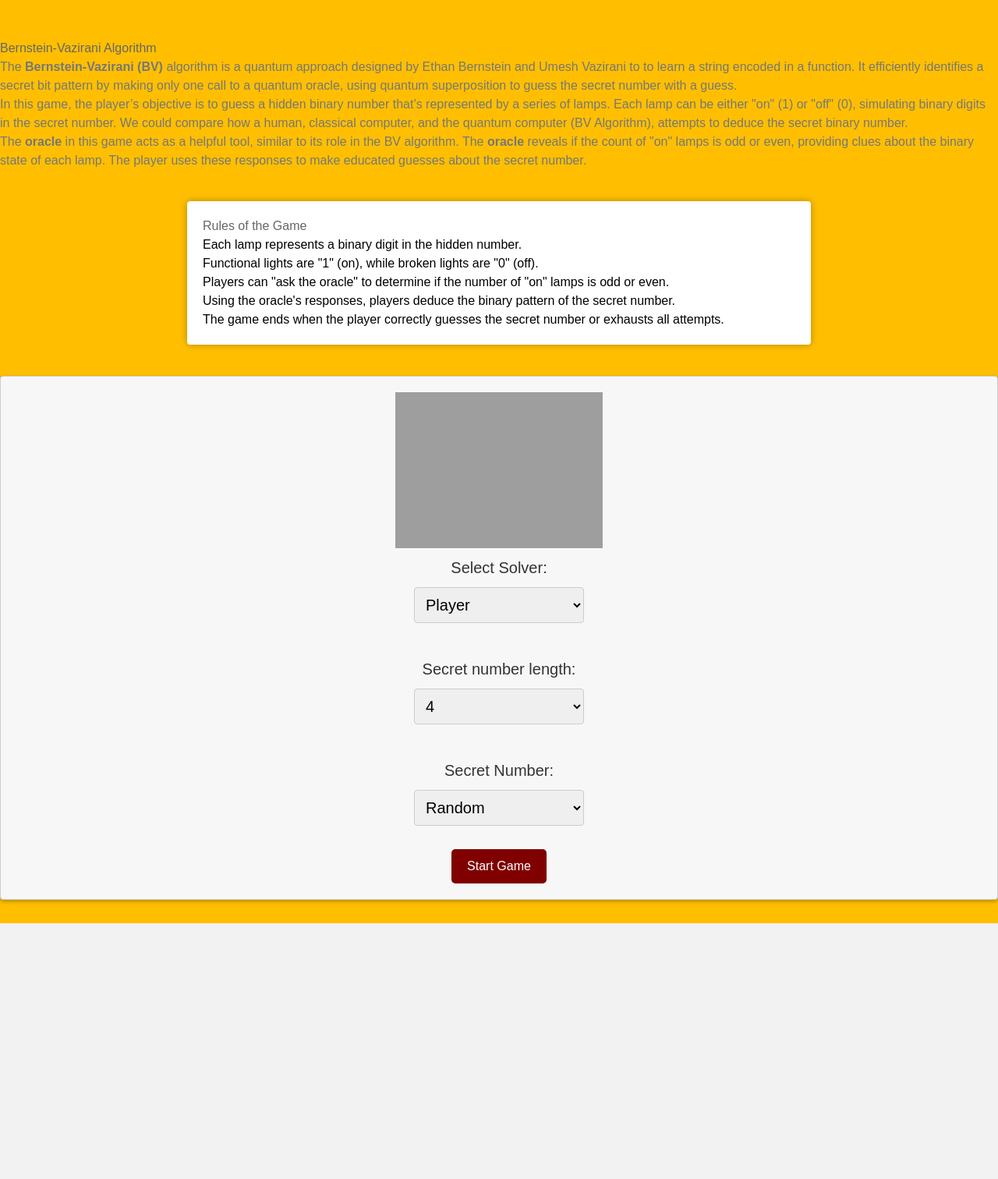
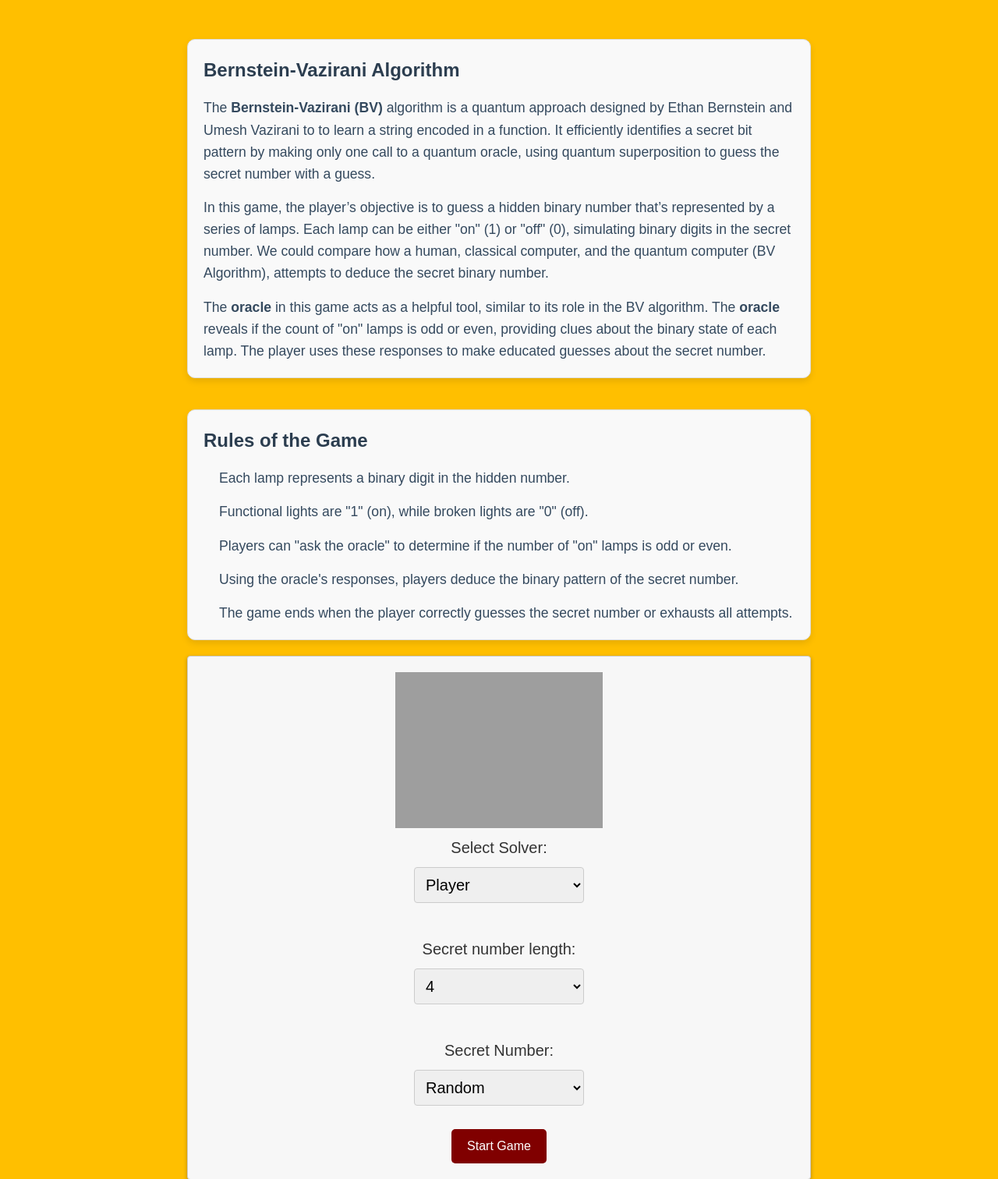
Before and after one commit to TimothyRT/CIT-BV-LAMP, a Flask app: page /homepage in a window 1280 px wide. Shown: the part 120-1632 px from the top of the page at 78% size. Before the commit the page ends 1304 px from the top, so only its background shows below. Run offline with Flask 3, Linux system fonts and the light colour scheme; grey boxes are pictures that could not be loaded.

Commit message:
Update quantum_query.css

```diff
--- a/static/styling/quantum_query.css
+++ b/static/styling/quantum_query.css
@@ -166,6 +166,42 @@ button:hover {
     margin-left: 15px;
 }
 
+.description-rules-container {
+    max-width: 800px;
+    margin: 0 auto;
+}
+
+#bv_description, #rules {
+    padding: 20px;
+    background-color: #f9f9f9;
+    border-radius: 10px;
+    border: 1px solid #ddd;
+    box-shadow: 0 4px 8px rgba(0, 0, 0, 0.1);
+    margin-bottom: 20px;
+    line-height: 1.6;
+}
+
+#bv_description h2, #rules h2 {
+    font-size: 1.5rem;
+    font-weight: bold;
+    margin-bottom: 15px;
+    color: #2c3e50;
+}
+
+#bv_description p, #rules ul li {
+    font-size: 1.1rem;
+    margin-bottom: 15px;
+    color: #34495e;
+}
+
+#rules ul {
+    padding-left: 20px;
+}
+
+#bv_description p:last-of-type, #rules ul li:last-of-type {
+    margin-bottom: 0;
+}
+
 
 
 
```
